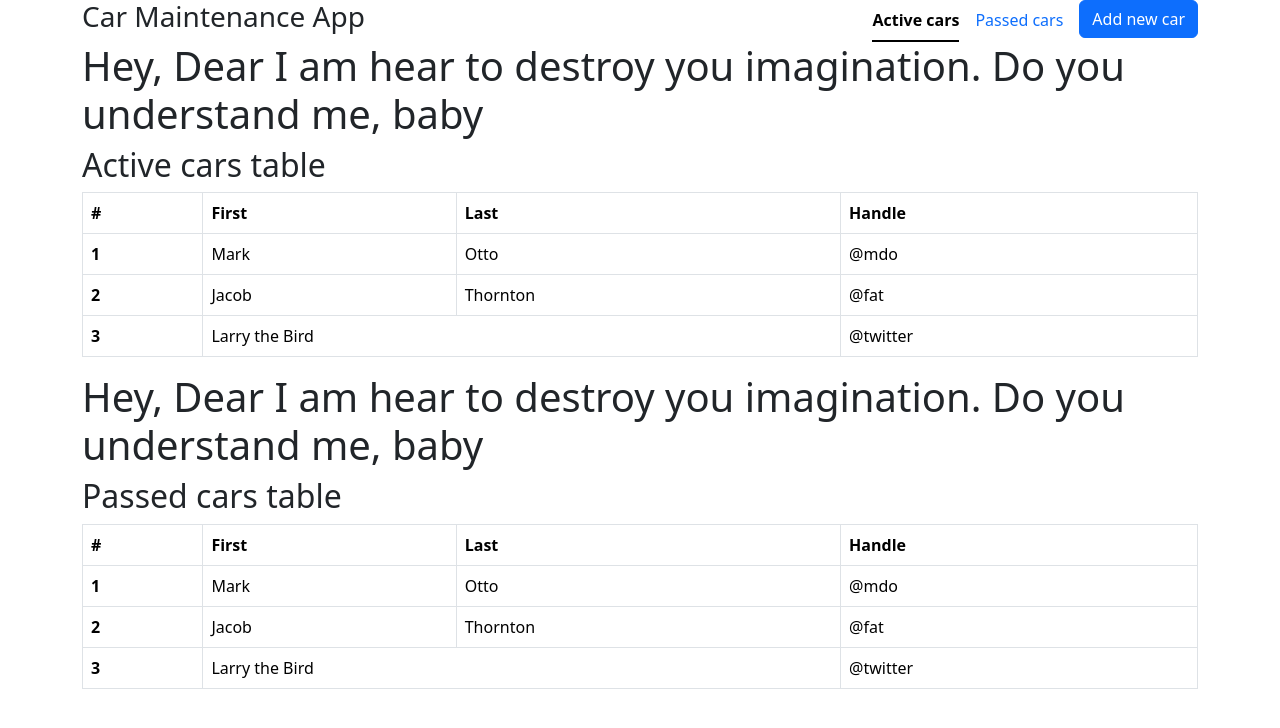
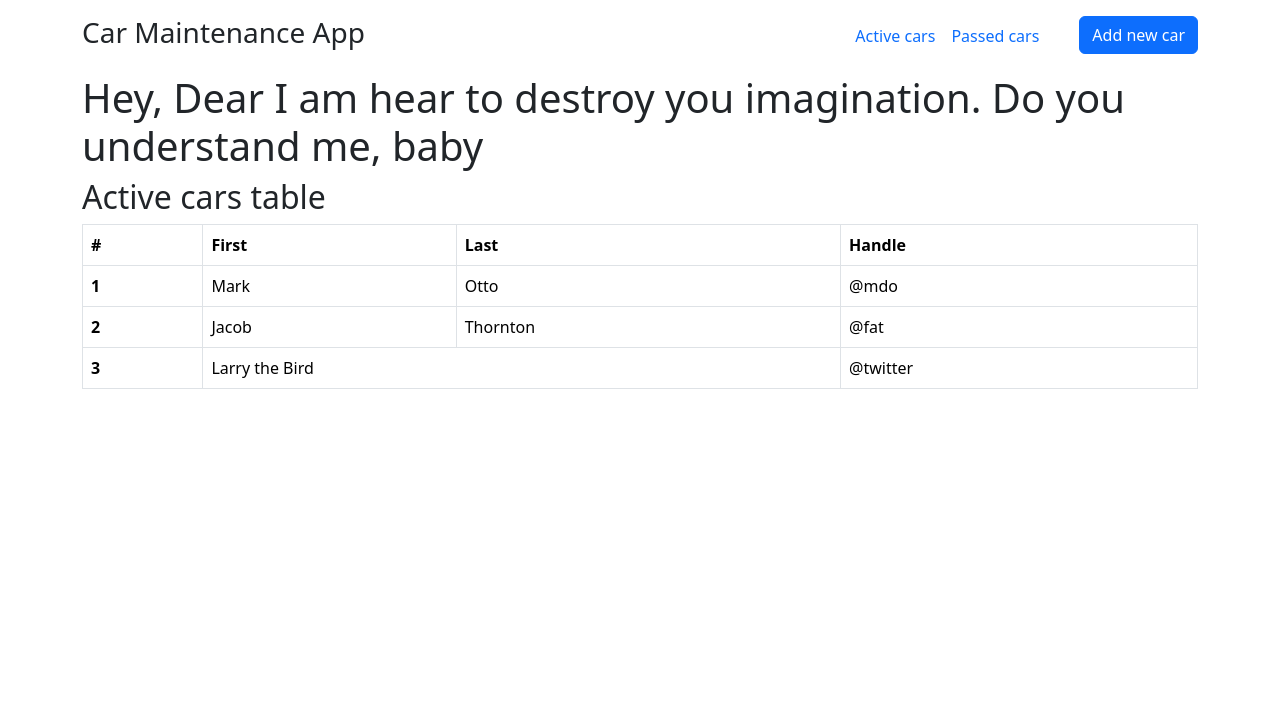
Before and after one commit to sunshine1117/maintenance-signup-app, an Angular app: page / in a window 1280 px wide. Shown: the top 728 px of the page. Built offline with nearby package versions, Linux system fonts and the light colour scheme.

Commit message:
add routing

```diff
--- a/package.json
+++ b/package.json
@@ -3,7 +3,7 @@
   "version": "0.0.0",
   "scripts": {
     "ng": "ng",
-    "start": "ng serve",
+    "start": "ng serve -o",
     "build": "ng build",
     "watch": "ng build --watch --configuration development",
     "test": "ng test"
@@ -18,10 +18,8 @@
     "@angular/platform-browser": "^16.0.0",
     "@angular/platform-browser-dynamic": "^16.0.0",
     "@angular/router": "^16.0.0",
-    "@ng-bootstrap/ng-bootstrap": "^15.0.0",
     "bootstrap": "^5.3.0",
     "bootstrap-icons": "^1.10.5",
-    "ng-bootstrap": "^0.46.0",
     "rxjs": "~7.8.0",
     "tslib": "^2.3.0",
     "zone.js": "~0.13.0"
--- a/src/app/app.component.html
+++ b/src/app/app.component.html
@@ -1,5 +1,4 @@
 <div class="container">
   <app-header></app-header>
-  <app-active-cars></app-active-cars>
-  <app-passed-cars></app-passed-cars>
+  <router-outlet></router-outlet>
 </div>
--- a/src/app/app.component.ts
+++ b/src/app/app.component.ts
@@ -1,5 +1,4 @@
 import { Component } from '@angular/core';
-import { NgbModal } from '@ng-bootstrap/ng-bootstrap';
 
 @Component({
   selector: 'app-root',
@@ -7,9 +6,5 @@ import { NgbModal } from '@ng-bootstrap/ng-bootstrap';
   styleUrls: ['./app.component.scss']
 })
 export class AppComponent {
-  constructor(private modalService: NgbModal) {}
-
-  public open(modal: any): void {
-    this.modalService.open(modal)
-  }
+  constructor() {}
 }
--- a/src/app/app.module.ts
+++ b/src/app/app.module.ts
@@ -1,6 +1,6 @@
 import { NgModule } from '@angular/core';
 import { BrowserModule } from '@angular/platform-browser';
-import { NgbModule } from '@ng-bootstrap/ng-bootstrap';
+import { RouterModule } from '@angular/router';
 
 import { AppComponent } from './app.component';
 import { HeaderComponent } from './components/header/header.component';
@@ -8,14 +8,18 @@ import { ActiveCarsComponent } from './components/active-cars/active-cars.compon
 import { PassedCarsComponent } from './components/passed-cars/passed-cars.component';
 
 @NgModule({
+  imports: [
+    BrowserModule,
+    RouterModule.forRoot([
+      {path: "", component: ActiveCarsComponent},
+      {path: "passed", component: PassedCarsComponent}
+    ])
+  ],
   declarations: [
     AppComponent,
     HeaderComponent,
     ActiveCarsComponent,
-    PassedCarsComponent,],
-  imports: [
-    BrowserModule,
-    NgbModule
+    PassedCarsComponent
   ],
   providers: [],
   bootstrap: [AppComponent]
--- a/src/app/components/header/header.component.html
+++ b/src/app/components/header/header.component.html
@@ -1,15 +1,15 @@
-<header>
+<header class="mt-3 mb-3">
   <div class="row align-items-center justify-content-between">
     <div class="col-md-4"><h1 class="h3">Car Maintenance App</h1></div>
     <div class="col-md-5">
       <ul class="nav nav-underline justify-content-end">
         <li class="nav-item">
-          <a class="nav-link active" aria-current="page" href="#">Active сars</a>
+          <a class="nav-link" aria-current="page" routerLink="">Active сars</a>
         </li>
         <li class="nav-item">
-          <a class="nav-link" href="#">Passed cars</a>
+          <a class="nav-link" href="#" routerLink="passed">Passed cars</a>
         </li>
-        <li class="nav-item">
+        <li class="nav-item ms-4">
           <button type="button" class="btn btn-primary">Add new car</button>
         </li>
       </ul>
```
Also changed, not shown: 1 other file (tests, documents, lock files or other folders).
